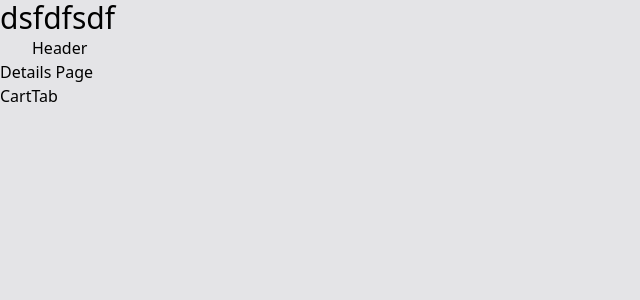
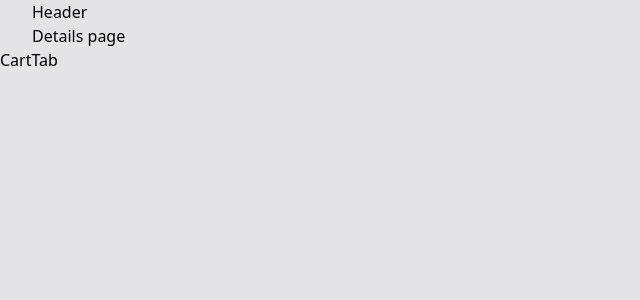
Before and after one commit to Inna-Mykytiuk/simple-product-cart, a React (Vite) app: page /simple-product-cart/1 in a window 1280 px wide. Shown: the top 300 px of the page, without its empty margins (0-640 px from the left). Built offline with nearby package versions, Linux system fonts and the light colour scheme.

Commit message:
add some details

```diff
--- a/src/App.tsx
+++ b/src/App.tsx
@@ -10,7 +10,6 @@ const Details = lazy(() => import("./pages/Details"));
 function App() {
   return (
     <>
-      <p className="text-3xl text-red">dsfdfsdf</p>
       <Routes>
         <Route path="/" element={<Layout />}>
           <Route index element={<Home />} />
--- a/src/pages/Details.tsx
+++ b/src/pages/Details.tsx
@@ -1,5 +1,9 @@
 import React from "react";
 
 export default function Details() {
-  return <div>Details Page</div>;
+  return (
+    <section>
+      <div className="container">Details page</div>
+    </section>
+  );
 }
--- a/src/pages/Home.tsx
+++ b/src/pages/Home.tsx
@@ -1,5 +1,9 @@
 import React from "react";
 
 export default function Home() {
-  return <div>Home page</div>;
+  return (
+    <section>
+      <div className="container">Home page</div>
+    </section>
+  );
 }
```
